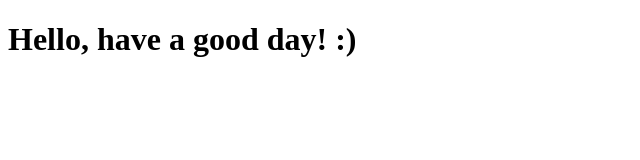
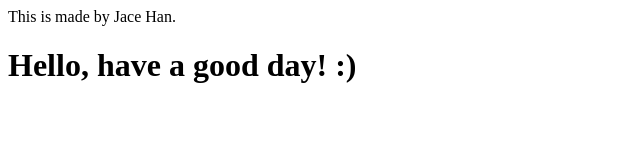
Before and after one commit to jacehan/Test-2, a plain HTML site: page site/index.html in a window 1280 px wide. Shown: the whole page, without its empty margins (0-640 px from the left). Drawn offline with Linux system fonts and the light colour scheme.

Commit message:
Addition

```diff
--- a/site/index.html
+++ b/site/index.html
@@ -3,7 +3,7 @@
 <head>
     <title>Hello, have a good day! :)</title>
 </head>
-<body>
+<body>This is made by Jace Han.</body>
     <h1>Hello, have a good day! :)</h1>
 </body>
 </html>
```
